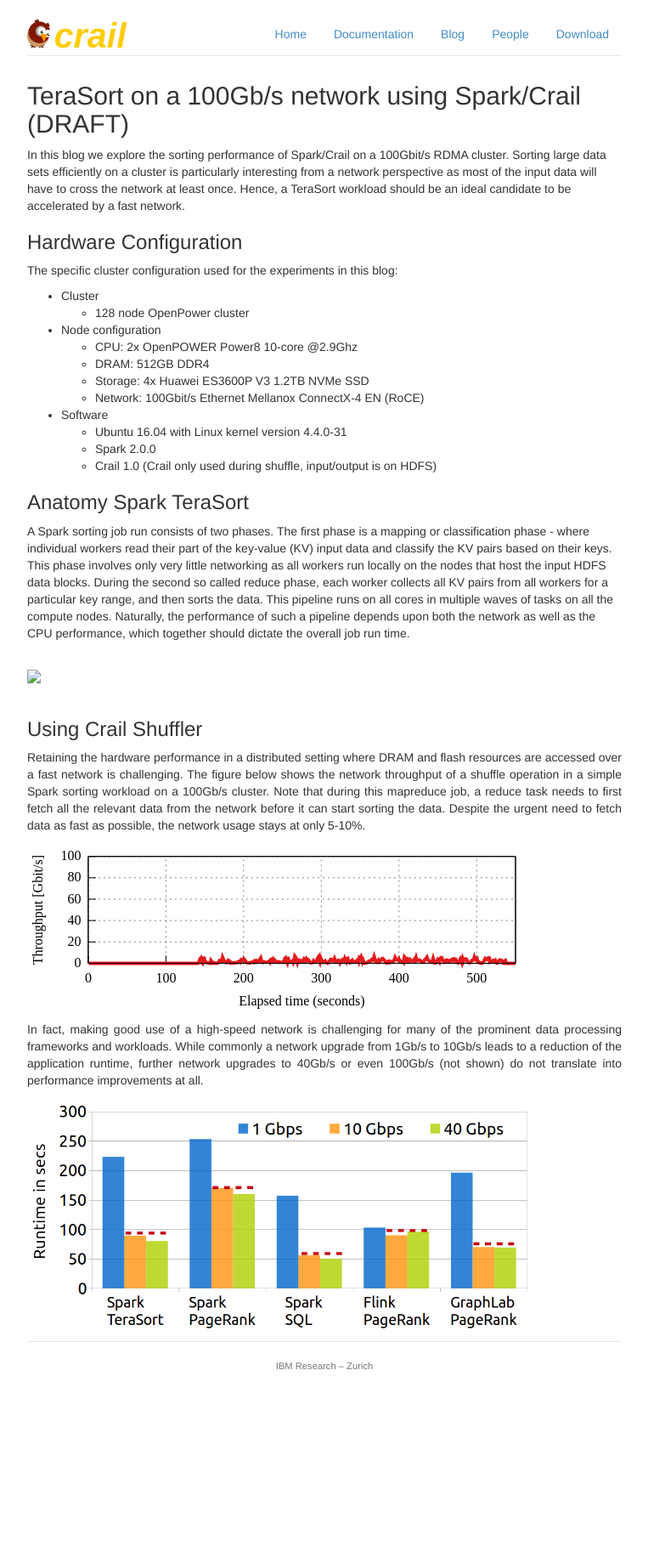
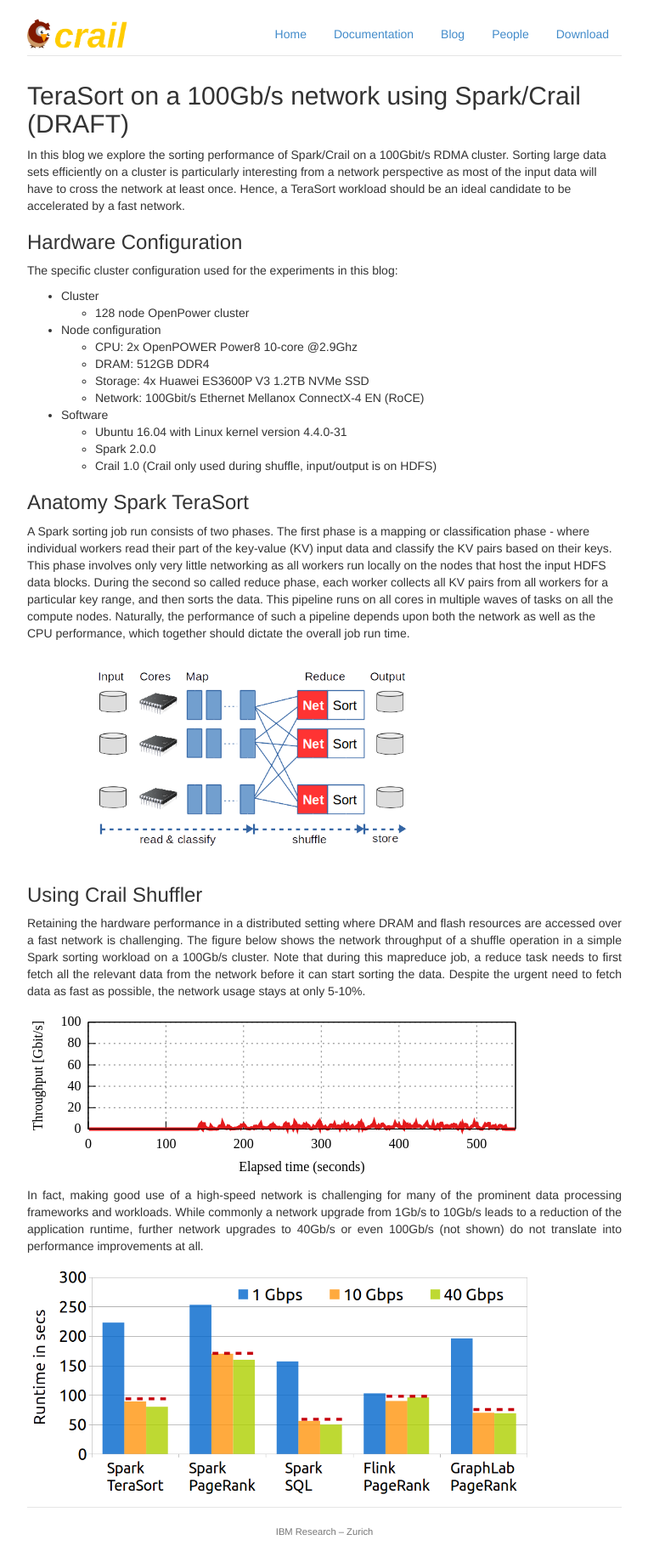
Before and after one commit to apache/incubator-crail-website, a Jekyll site: the page built from _posts/blog/2017-01-1-sorting.md, in a window 1280 px wide. Shown: the whole page at 85% size, without its empty margins (258-1021 px from the left). Built offline with Jekyll 4.4.1, drawn with Linux system fonts in a browser that asks for light colours; before the commit the page ends 1636 px from its top, so only the background shows below that.

Commit message:
Update 2017-01-1-sorting.md

```diff
--- a/_posts/blog/2017-01-1-sorting.md
+++ b/_posts/blog/2017-01-1-sorting.md
@@ -29,7 +29,7 @@
 read their part of the key-value (KV) input data and classify the KV pairs based on their keys. This phase involves only very little networking as all workers run locally on the nodes that host the input HDFS data blocks. During the second so called reduce phase, each worker collects all KV pairs from all workers for a particular key range, and then sorts the data. This pipeline runs on all cores in multiple waves of tasks on all the compute nodes. Naturally, the performance of such a pipeline depends upon both the network as well as the CPU performance, which together should dictate the overall job run time.
 
 <br>
-<img src="../img/blog/sort/terasort_pipeline.png" width="500" align="middle">
+<img src="http://crail.io/img/blog/sort/terasort_pipeline.png" width="500" align="middle">
 <br><br>
 
 ### Using Crail Shuffler
```
